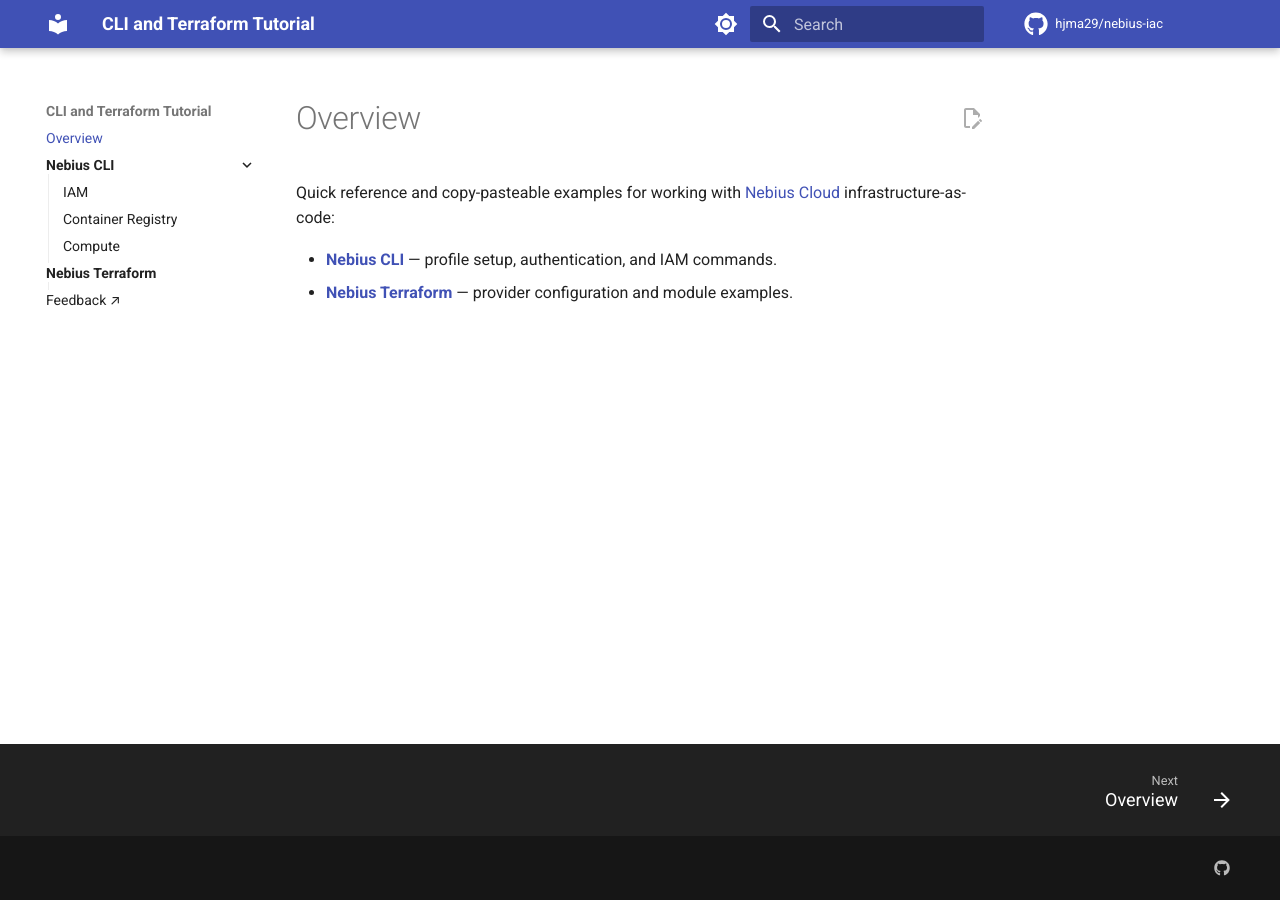
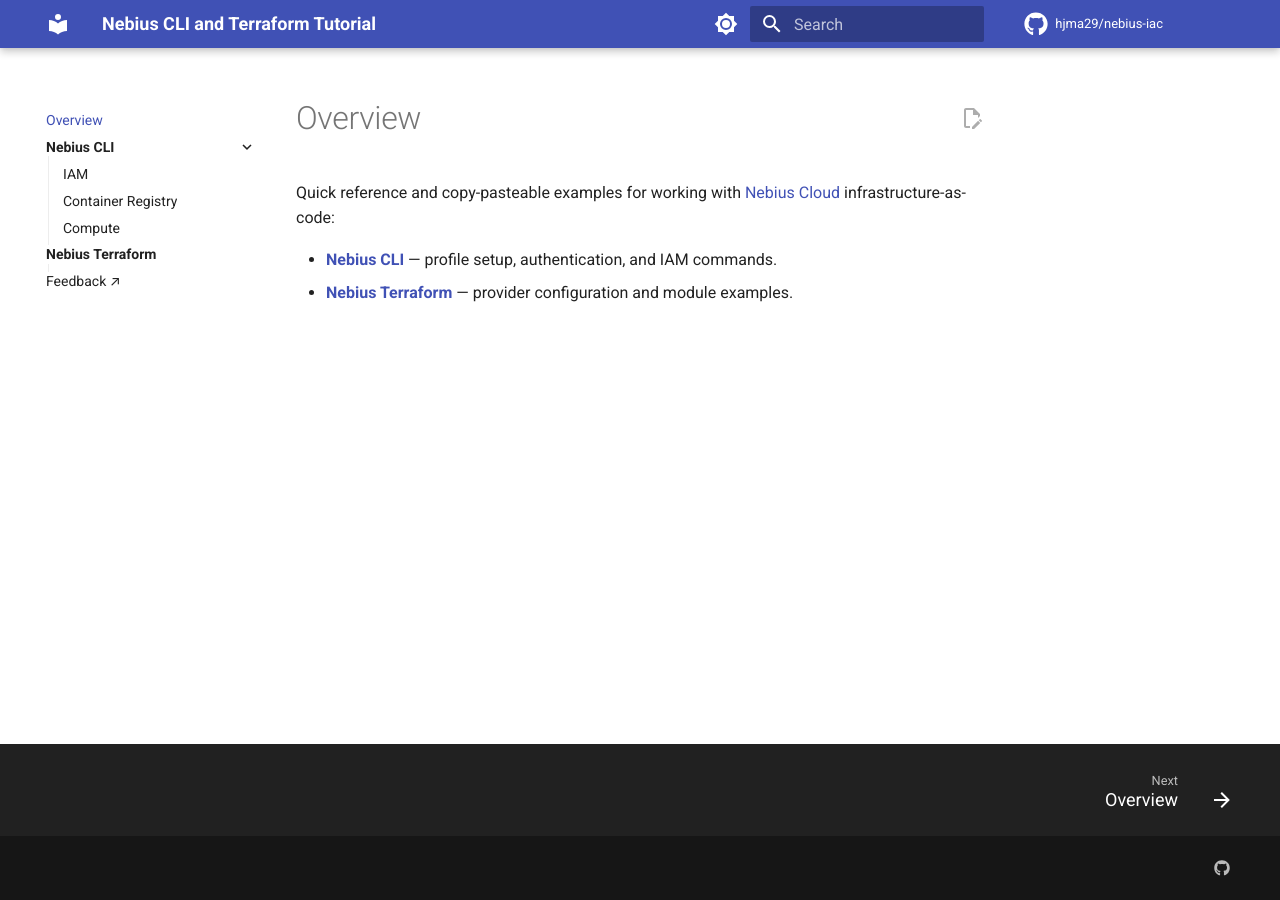
Before and after one commit to hjma29/nebius-iac, an MkDocs documentation site: the page built from docs/index.md, in a window 1280 px wide. Built offline with MkDocs 1.6.1 and Material for MkDocs 9.7.7, drawn with Linux system fonts in a browser that asks for light colours; comment, search, counter and statistics services are not loaded.

Commit message:
docs: rename site to Nebius CLI and Terraform Tutorial, hide duplicated sidebar title

```diff
--- a/docs/index.md
+++ b/docs/index.md
@@ -1,5 +1,5 @@
 ---
-title: CLI and Terraform Tutorial
+title: Nebius CLI and Terraform Tutorial
 description: Quick reference for the Nebius CLI and Nebius Terraform provider.
 ---
 
--- a/docs/stylesheets/extra.css
+++ b/docs/stylesheets/extra.css
@@ -23,3 +23,11 @@
 .md-typeset code {
   font-family: Consolas, "Cascadia Mono", "Liberation Mono", Menlo, monospace;
 }
+
+/* The primary sidebar repeats the site name (already in the top header bar)
+   as a static heading on desktop widths — drop it there. */
+@media screen and (min-width: 76.25em) {
+  .md-nav--primary .md-nav__title[for="__drawer"] {
+    display: none;
+  }
+}
--- a/mkdocs.yml
+++ b/mkdocs.yml
@@ -1,4 +1,4 @@
-site_name: CLI and Terraform Tutorial
+site_name: Nebius CLI and Terraform Tutorial
 site_description: >-
   Quick reference for the Nebius CLI and Nebius Terraform provider, with
   copy-pasteable command and config examples.
```
